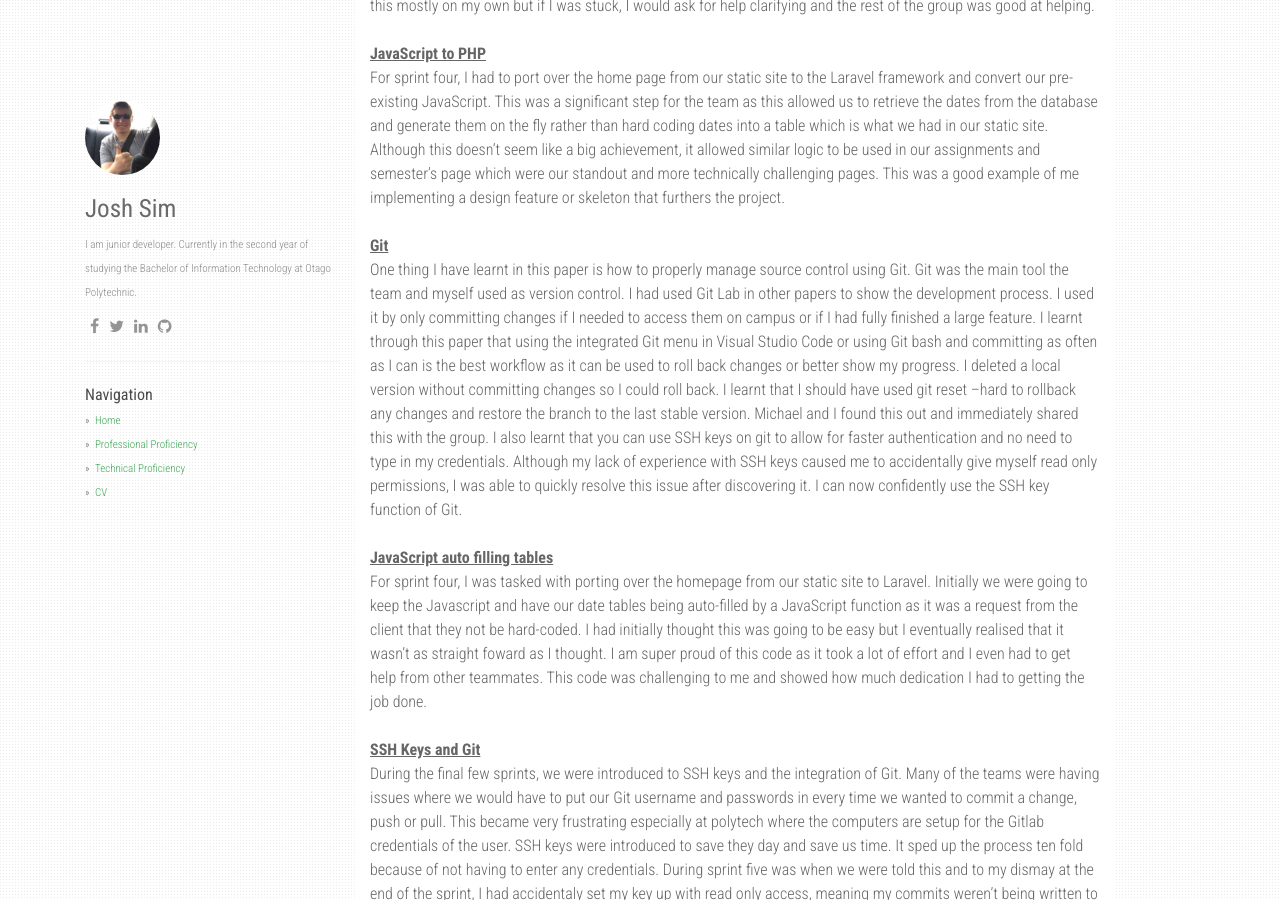
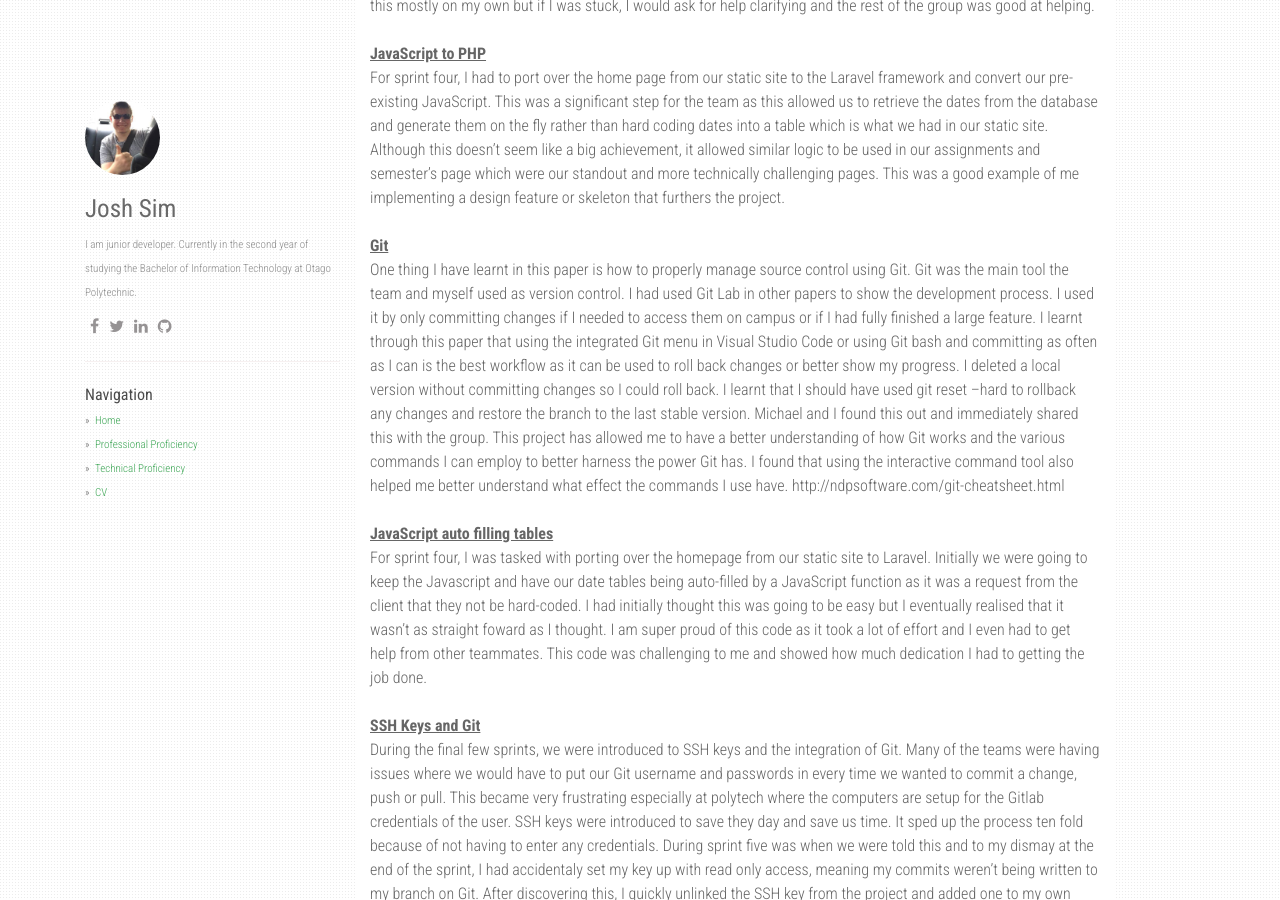
Before and after one commit to jimmayx/SoftwarePortfolio, a Jekyll site: the page built from _posts/2018-12-20-TechnicalalPorficiency.markdown, in a window 1280 px wide and 900 px high, scrolled down 474 px. Built offline with Jekyll 4.4.1, drawn with Linux system fonts in a browser that asks for light colours; nearby versions of some CDN libraries; library files that are not in the unit come from our copies; comment, search, counter and statistics services are not loaded.

Commit message:
Update 2018-12-20-TechnicalalPorficiency.markdown

```diff
--- a/_posts/2018-12-20-TechnicalalPorficiency.markdown
+++ b/_posts/2018-12-20-TechnicalalPorficiency.markdown
@@ -11,7 +11,7 @@ Laravel, when we first encountered it, was a scary and daunting task. It seemed
 <br/><br/><b><u>JavaScript to PHP</u></b><br/>
 For sprint four, I had to port over the home page from our static site to the Laravel framework and convert our pre-existing JavaScript. This was a significant step for the team as this allowed us to retrieve the dates from the database and generate them on the fly rather than hard coding dates into a table which is what we had in our static site. Although this doesn’t seem like a big achievement, it allowed similar logic to be used in our assignments and semester’s page which were our standout and more technically challenging pages. This was a good example of me implementing a design feature or skeleton that furthers the project.
 <br/><br/><b><u>Git</u></b><br/>
-One thing I have learnt in this paper is how to properly manage source control using Git. Git was the main tool the team and myself used as version control. I had used Git Lab in other papers to show the development process. I used it by only committing changes if I needed to access them on campus or if I had fully finished a large feature. I learnt through this paper that using the integrated Git menu in Visual Studio Code or using Git bash and committing as often as I can is the best workflow as it can be used to roll back changes or better show my progress. I deleted a local version without committing changes so I could roll back. I learnt that I should have used git reset –hard to rollback any changes and restore the branch to the last stable version. Michael and I found this out and immediately shared this with the group.  I also learnt that you can use SSH keys on git to allow for faster authentication and no need to type in my credentials. Although my lack of experience with SSH keys caused me to accidentally give myself read only permissions, I was able to quickly resolve this issue after discovering it. I can now confidently use the SSH key function of Git.
+One thing I have learnt in this paper is how to properly manage source control using Git. Git was the main tool the team and myself used as version control. I had used Git Lab in other papers to show the development process. I used it by only committing changes if I needed to access them on campus or if I had fully finished a large feature. I learnt through this paper that using the integrated Git menu in Visual Studio Code or using Git bash and committing as often as I can is the best workflow as it can be used to roll back changes or better show my progress. I deleted a local version without committing changes so I could roll back. I learnt that I should have used git reset –hard to rollback any changes and restore the branch to the last stable version. Michael and I found this out and immediately shared this with the group. This project has allowed me to have a better understanding of how Git works and the various commands I can employ to better harness the power Git has. I found that using the interactive command tool also helped me better understand what effect the commands I use have. http://ndpsoftware.com/git-cheatsheet.html
 <br/><br/><b><u>JavaScript auto filling tables</u></b><br/>
 For sprint four, I was tasked with porting over the homepage from our static site to Laravel. Initially we were going to keep the Javascript and have our date tables being auto-filled by a JavaScript function as it was a request from the client that they not be hard-coded. I had initially thought this was going to be easy but I eventually realised that it wasn't as straight foward as I thought. I am super proud of this code as it took a lot of effort and I even had to get help from other teammates. This code was challenging to me and showed how much dedication I had to getting the job done.
 <br/><br/><b><u>SSH Keys and Git</u></b><br/>
```
